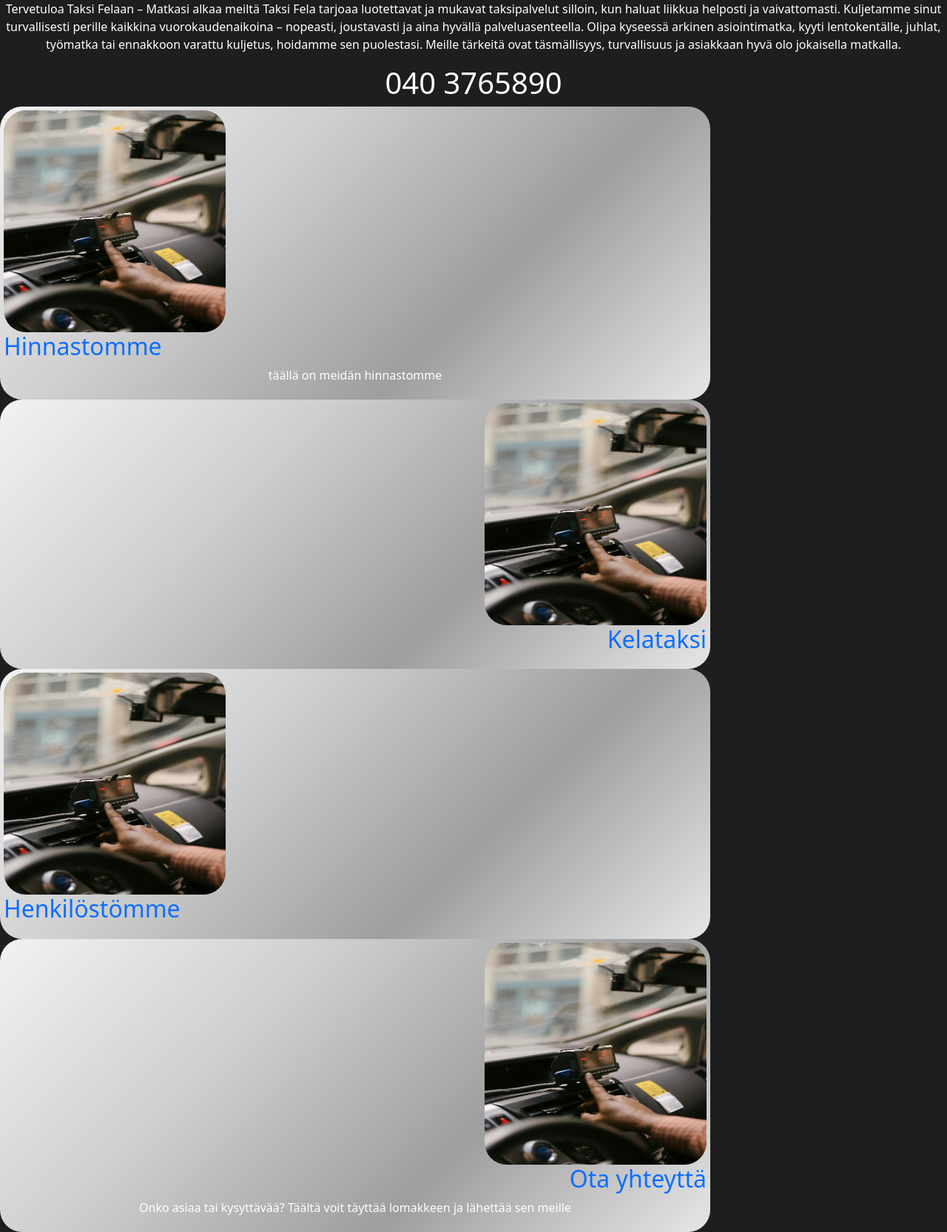
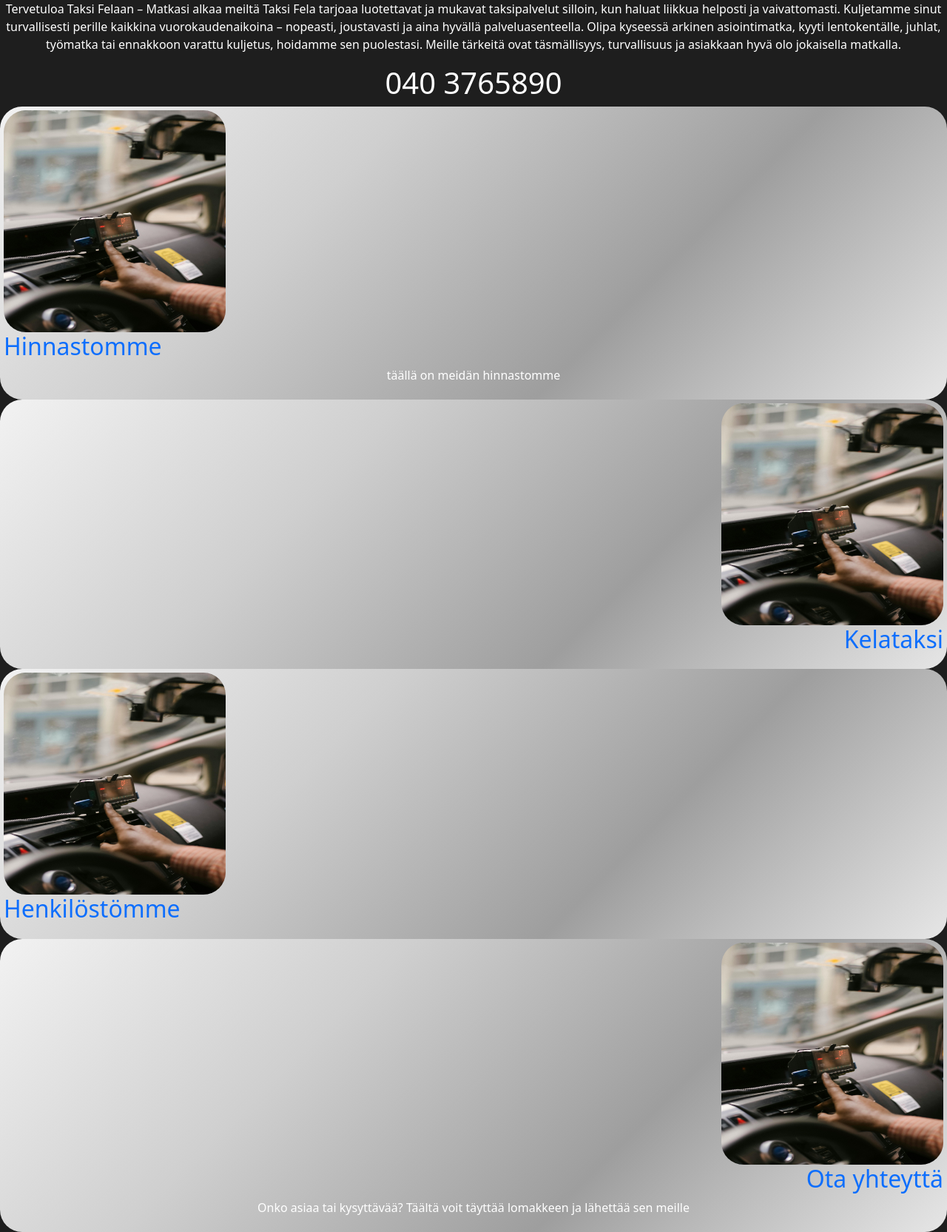
Before and after one commit to Antmar08/Taksifela, a PHP site: page /etusivu.html in a window 1280 px wide. Shown: the part 195-1860 px from the top of the page at 74% size. Run offline with PHP 8.4, Linux system fonts and the light colour scheme.

Commit message:
Update style.css

```diff
--- a/suomi/style.css
+++ b/suomi/style.css
@@ -105,7 +105,7 @@ img {
 
 
 .kuva {
-    width: 75%;
+    width: 100%;
     padding: 5px;
     background: linear-gradient(
     135deg,
@@ -122,7 +122,7 @@ img {
 .kuva1 {
     justify-content: right;
     text-align: right;
-    width: 75%;
+    width: 100%;
     padding: 5px;
     background: linear-gradient(
     135deg,
```
